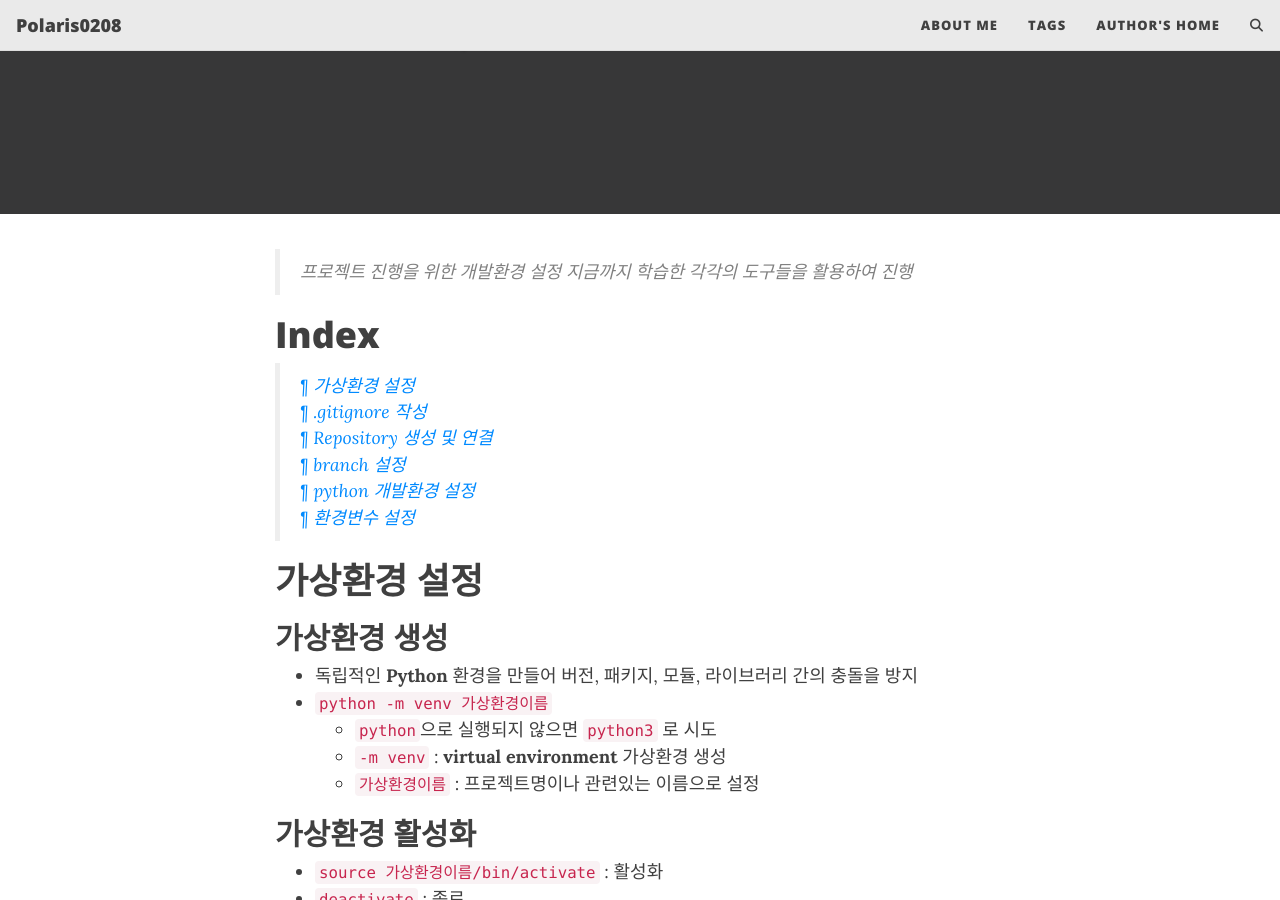
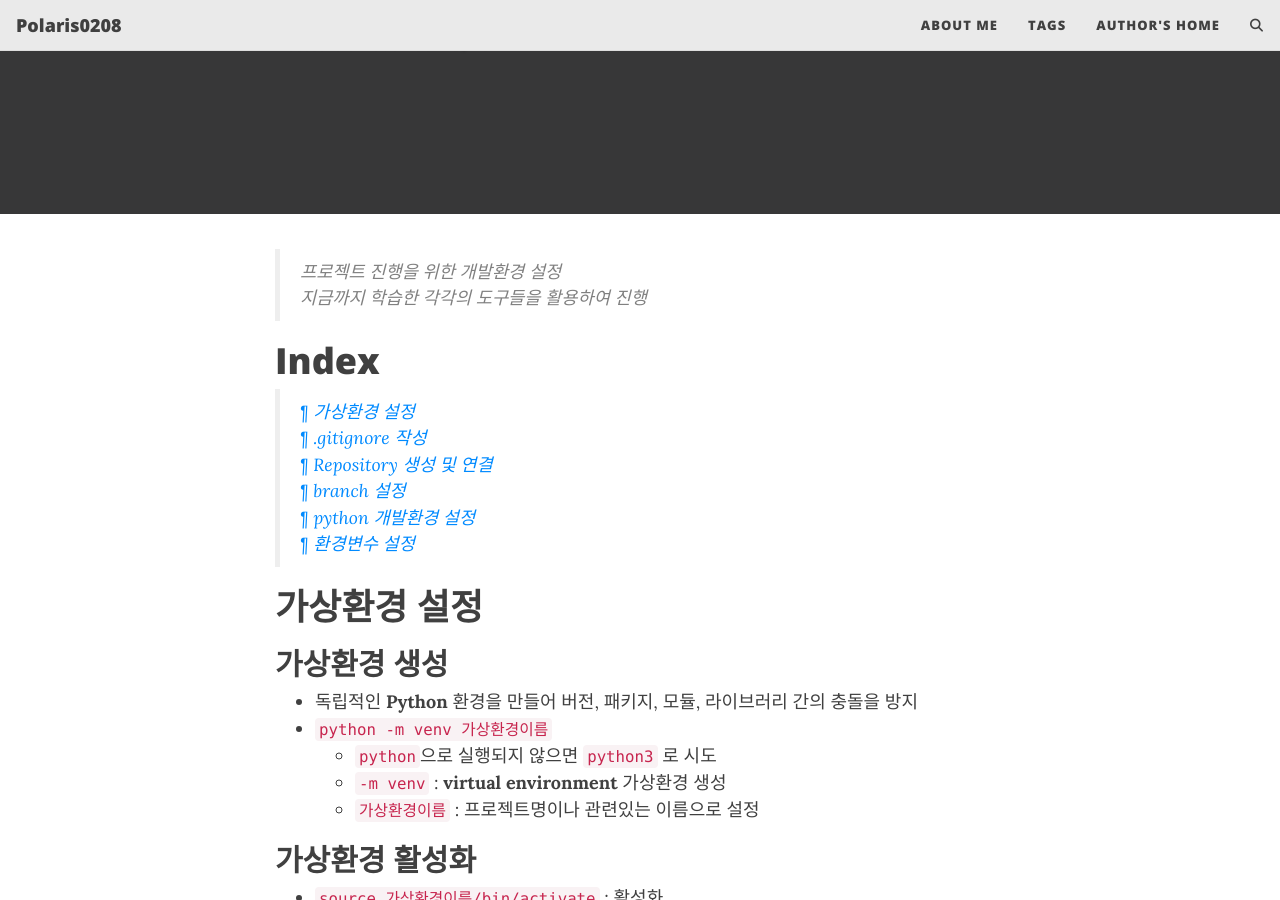
Before and after one commit to polaris0208/polaris0208.github.io, a Jekyll site: the page built from _posts/2024-11-13-project-set-up.md, in a window 1280 px wide and 900 px high, scrolled down 356 px. Built offline with Jekyll 4.4.1, drawn with Linux system fonts in a browser that asks for light colours; comment, search, counter and statistics services are not loaded.

Commit message:
chore : TIL 24_1113
오타 수정

```diff
--- a/_posts/2024-11-13-project-set-up.md
+++ b/_posts/2024-11-13-project-set-up.md
@@ -9,7 +9,7 @@ tags: [TIL, Tools]
 author: polaris0208
 ---
 
-> 프로젝트 진행을 위한 개발환경 설정
+> 프로젝트 진행을 위한 개발환경 설정<br>
 > 지금까지 학습한 각각의 도구들을 활용하여 진행
 
 # Index
```
